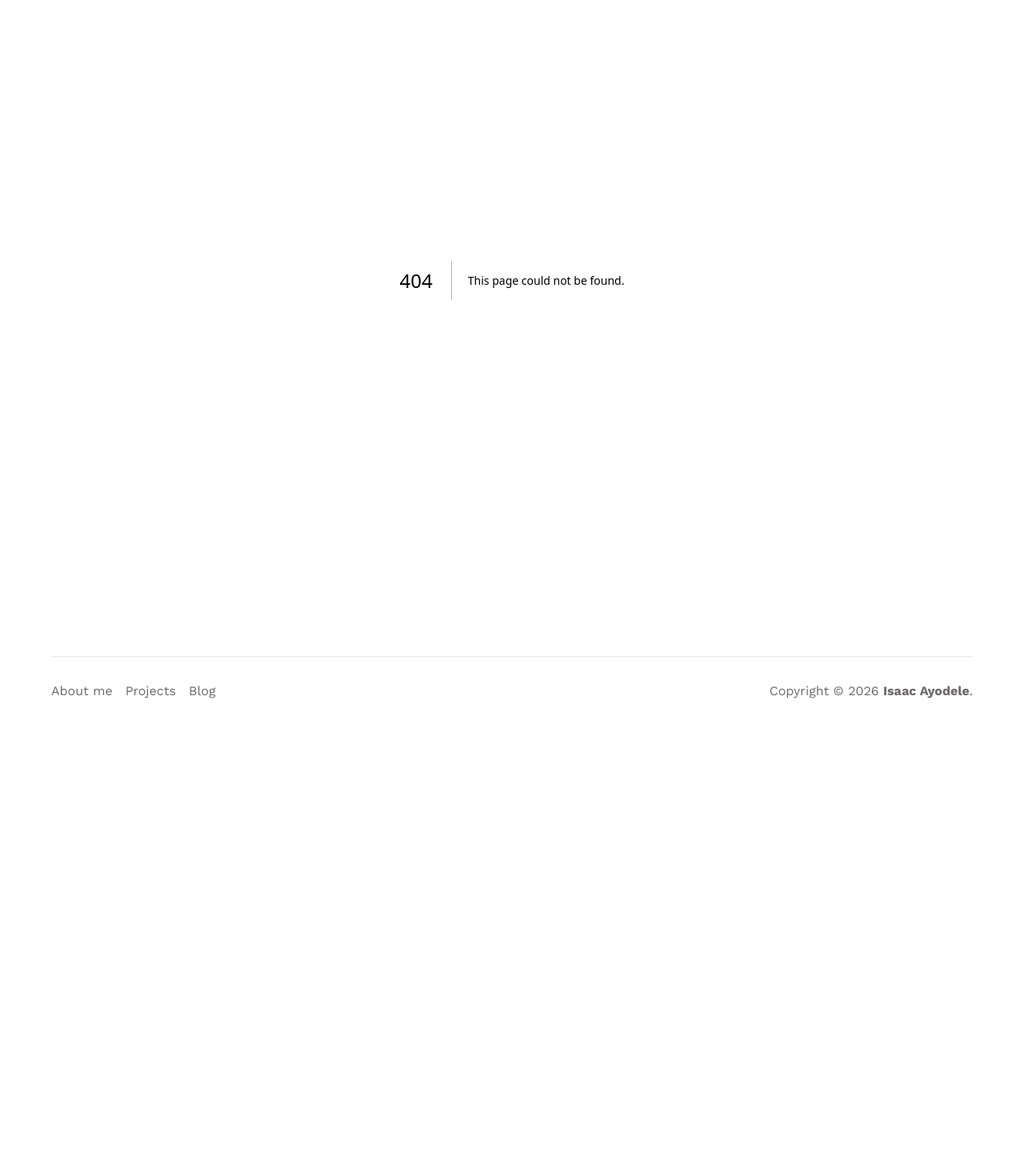
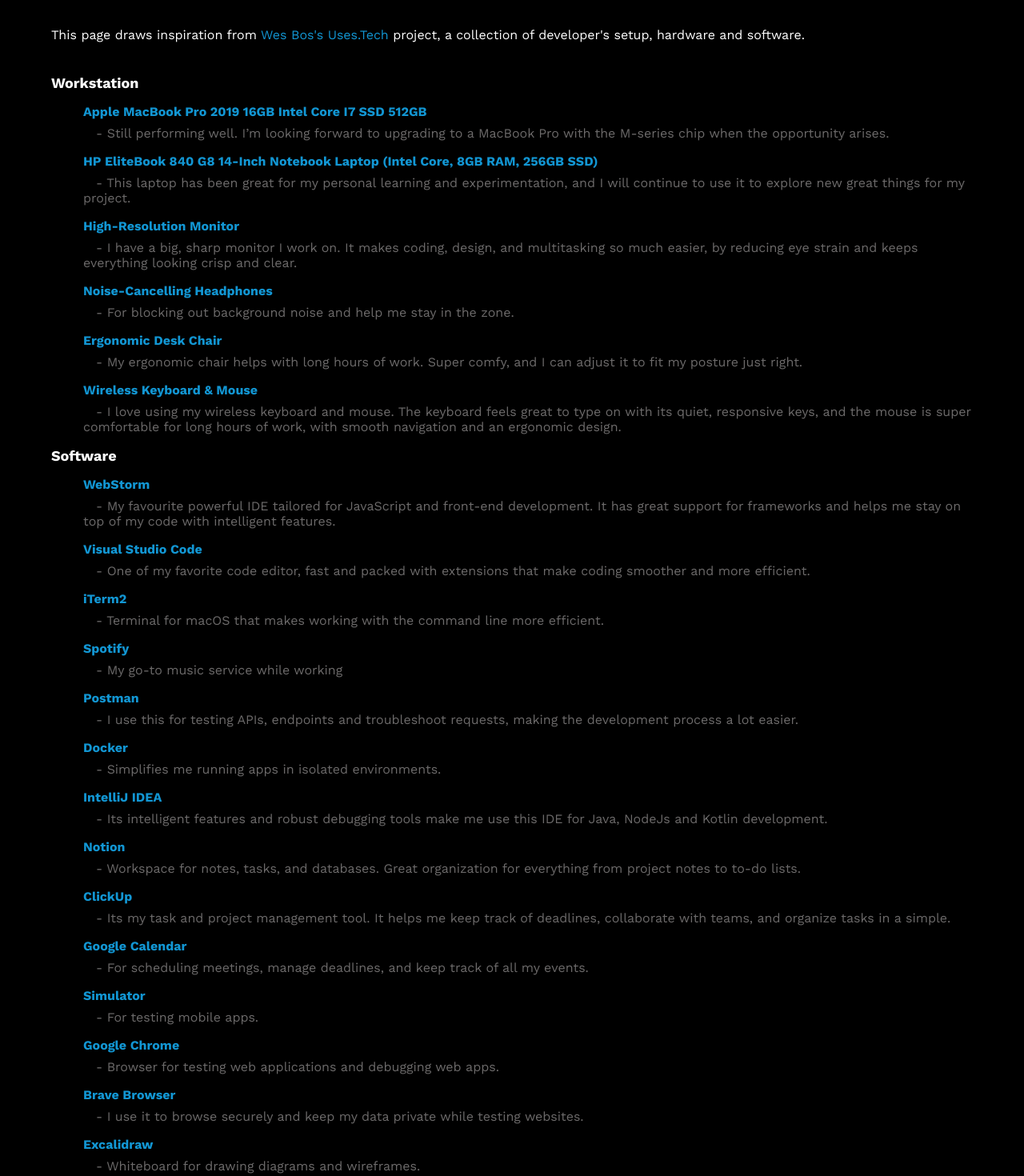
Before and after one commit to mosidrum/Isaac-portfolio, a Next.js app: page /uses in a window 1280 px wide. Before the commit this address had no page. Shown: the part 180-1650 px from the top of the page at 80% size. Before the commit the page ends 1085 px from the top, so only its background shows below. Built offline with nearby package versions, Linux system fonts and the light colour scheme.

Commit message:
uses section

```diff
--- a/src/app/about/about.module.css
+++ b/src/app/about/about.module.css
@@ -1,5 +1,12 @@
+.about {
+  display: flex;
+  justify-content: space-between;
+  align-items: center;
+  /*flex-direction: row;*/
+}
+
 .img {
-  width: 300px;
+  width: 250px;
   height: auto;
   transform: rotate(5deg);
   margin: 0 50px;
@@ -8,16 +15,24 @@
 }
 
 .text {
-  max-width: 800px;
+  width: 100%;
   line-height: 25px;
 }
 
-@media (max-width: 768px) {
-  .d-flex {
+@media (max-width: 900px) {
+  .about {
+    display: flex;
     flex-direction: column;
-    align-items: center;
   }
 
+  .img {
+    width: 300px;
+    margin-top: 20px;
+    transform: none;
+  }
+}
+
+@media (max-width: 768px) {
   .img {
     margin-top: 20px;
     transform: none;
--- /dev/null
+++ b/src/app/uses/page.tsx
@@ -0,0 +1,41 @@
+import { workStations, softwares } from '../../utils';
+
+const page = () => (
+  <div className="d-flex flex-column gap-5">
+    <div className="mb-2 text-2xl">Uses</div>
+    <div>
+      This page draws inspiration from{' '}
+      <a
+        className="text-decoration-none text-secondary"
+        href="https://uses.tech"
+        target="_blank"
+        rel="noopener noreferrer"
+      >
+        Wes Bos's Uses.Tech
+      </a>{' '}
+      project, a collection of developer's setup, hardware and software.
+    </div>
+    <div>
+      <div>
+        <div className="text-xl font-bold">Workstation</div>
+        {workStations.map((station, index) => (
+          <div key={index} className="ml-5 mv-2">
+            <div className="text-lg mb-1 font-bold text-secondary">{station.type}</div>
+            <span className="ml-2 text-tetiary"> - {station.desc}</span>
+          </div>
+        ))}
+      </div>
+      <div>
+        <div className="text-xl font-bold">Software</div>
+        {softwares.map((software, index) => (
+          <div key={index} className="ml-5 mv-2">
+            <div className="text-lg mb-1 font-bold text-secondary">{software.type}</div>
+            <span className="ml-2 text-tetiary"> - {software.desc}</span>
+          </div>
+        ))}
+      </div>
+    </div>
+  </div>
+);
+
+export default page;
--- a/src/components/Experience/Experience.tsx
+++ b/src/components/Experience/Experience.tsx
@@ -1,5 +1,6 @@
 import { IoBriefcase } from 'react-icons/io5';
 import Image from 'next/image';
+import Link from 'next/link';
 import styles from './Experience.module.css';
 import { experiences } from '../../utils';
 
@@ -11,7 +12,10 @@
     </div>
     <div className="d-flex flex-column gap-3 mt-3">
       {experiences.map((experience, index) => (
-          <div key={index} className={`d-flex justify-content-between align-items-end ${styles.list}`}>
+        <div
+          key={index}
+          className={`d-flex justify-content-between align-items-end ${styles.list}`}
+        >
           <div className="d-flex">
             <Image src={experience.logo} alt={experience.name} className={styles.image} />
             <div className="d-flex flex-column justify-content-between pl-2">
@@ -22,7 +26,15 @@
           <div className="font-normal text-tetiary">{experience.duration}</div>
         </div>
       ))}
-        <button className={styles.button}>Download Resume</button>
+      <button className={styles.button}>
+        <Link
+          className="text-decoration-none text-white"
+          href="https://drive.google.com/file/d/1bXQ47LYBJTFiAmu98Cxdo5ZJzP3-D-Ks/view?usp=sharing"
+          target="_blank"
+        >
+          Download Resume
+        </Link>
+      </button>
     </div>
   </div>
-)
+);
--- a/src/components/Hero/Hero.tsx
+++ b/src/components/Hero/Hero.tsx
@@ -5,15 +5,18 @@
 export const iconItems = [
   {
     name: 'linkedin',
-    icon: <FaLinkedinIn size={24} />
+    icon: <FaLinkedinIn size={24} />,
+    link: 'https://www.linkedin.com/in/mosidrum'
   },
   {
     name: 'github',
-    icon: <FaGithub size={24} />
+    icon: <FaGithub size={24} />,
+    link: 'https://github.com/mosidrum/mosidrum'
   },
   {
     name: 'message',
-    icon: <FaRegEnvelope size={24} />
+    icon: <FaRegEnvelope size={24} />,
+    link: 'mailto:mosiokanga@gmail.com'
   }
 ];
 
@@ -32,7 +35,10 @@
     <div className="d-flex gap-2">
       {iconItems.map((item, index) => (
         <div className="text-xl mv-2 hover" key={index}>
-          {item.icon}
+          <a className="text-decoration-none text-tetiary" href={item.link}>
+            {' '}
+            {item.icon}
+          </a>
         </div>
       ))}
     </div>
--- a/src/utils/index.ts
+++ b/src/utils/index.ts
@@ -1,3 +1,4 @@
 export * from './navItems';
 export * from './experiences';
 export * from './projects';
+export * from './uses';
--- a/src/utils/navItems.ts
+++ b/src/utils/navItems.ts
@@ -15,5 +15,9 @@
   {
     name: 'Blog',
     link: '/blog'
+  },
+  {
+    name: 'Uses',
+    link: '/uses'
   }
 ];
--- /dev/null
+++ b/src/utils/uses.ts
@@ -0,0 +1,89 @@
+export const workStations = [
+  {
+    type: 'Apple MacBook Pro 2019 16GB Intel Core I7 SSD 512GB',
+    desc: 'Still performing well. I’m looking forward to upgrading to a MacBook Pro with the M-series chip when the opportunity arises.'
+  },
+  {
+    type: 'HP EliteBook 840 G8 14-Inch Notebook Laptop (Intel Core, 8GB RAM, 256GB SSD)',
+    desc: 'This laptop has been great for my personal learning and experimentation, and I will continue to use it to explore new great things for my project.'
+  },
+  {
+    type: 'High-Resolution Monitor',
+    desc: 'I have a big, sharp monitor I work on. It makes coding, design, and multitasking so much easier, by reducing eye strain and keeps everything looking crisp and clear.'
+  },
+  {
+    type: 'Noise-Cancelling Headphones',
+    desc: 'For blocking out background noise and help me stay in the zone.'
+  },
+  {
+    type: 'Ergonomic Desk Chair',
+    desc: 'My ergonomic chair helps with long hours of work. Super comfy, and I can adjust it to fit my posture just right.'
+  },
+  {
+    type: 'Wireless Keyboard & Mouse',
+    desc: 'I love using my wireless keyboard and mouse. The keyboard feels great to type on with its quiet, responsive keys, and the mouse is super comfortable for long hours of work, with smooth navigation and an ergonomic design.'
+  }
+];
+
+export const softwares = [
+  {
+    type: 'WebStorm',
+    desc: 'My favourite powerful IDE tailored for JavaScript and front-end development. It has great support for frameworks and helps me stay on top of my code with intelligent features.'
+  },
+  {
+    type: 'Visual Studio Code',
+    desc: 'One of my favorite code editor, fast and packed with extensions that make coding smoother and more efficient.'
+  },
+  {
+    type: 'iTerm2',
+    desc: 'Terminal for macOS that makes working with the command line more efficient.'
+  },
+  {
+    type: 'Spotify',
+    desc: 'My go-to music service while working'
+  },
+  {
+    type: 'Postman',
+    desc: 'I use this for testing APIs, endpoints and troubleshoot requests, making the development process a lot easier.'
+  },
+  {
+    type: 'Docker',
+    desc: 'Simplifies me running apps in isolated environments.'
+  },
+  {
+    type: 'IntelliJ IDEA',
+    desc: 'Its intelligent features and robust debugging tools make me use this IDE for Java, NodeJs and Kotlin development.'
+  },
+  {
+    type: 'Notion',
+    desc: 'Workspace for notes, tasks, and databases. Great organization for everything from project notes to to-do lists.'
+  },
+  {
+    type: 'ClickUp',
+    desc: 'Its my task and project management tool. It helps me keep track of deadlines, collaborate with teams, and organize tasks in a simple.'
+  },
+  {
+    type: 'Google Calendar',
+    desc: 'For scheduling meetings, manage deadlines, and keep track of all my events.'
+  },
+  {
+    type: 'Simulator',
+    desc: 'For testing mobile apps.'
+  },
+  {
+    type: 'Google Chrome',
+    desc: 'Browser for testing web applications and debugging web apps.'
+  },
+  {
+    type: 'Brave Browser',
+    desc: 'I use it to browse securely and keep my data private while testing websites.'
+  },
+  {
+    type: 'Excalidraw',
+    desc: 'Whiteboard for drawing diagrams and wireframes.'
+  },
+  {
+    type: 'Figma',
+    desc: 'Used for creating UI/UX designs and helps me collaborate with teams in real-time.'
+  }
+];
```
Also changed, not shown: src/app/about/page.tsx (+8 -6 lines). Lines whose indentation alone changed are shown as unchanged.
